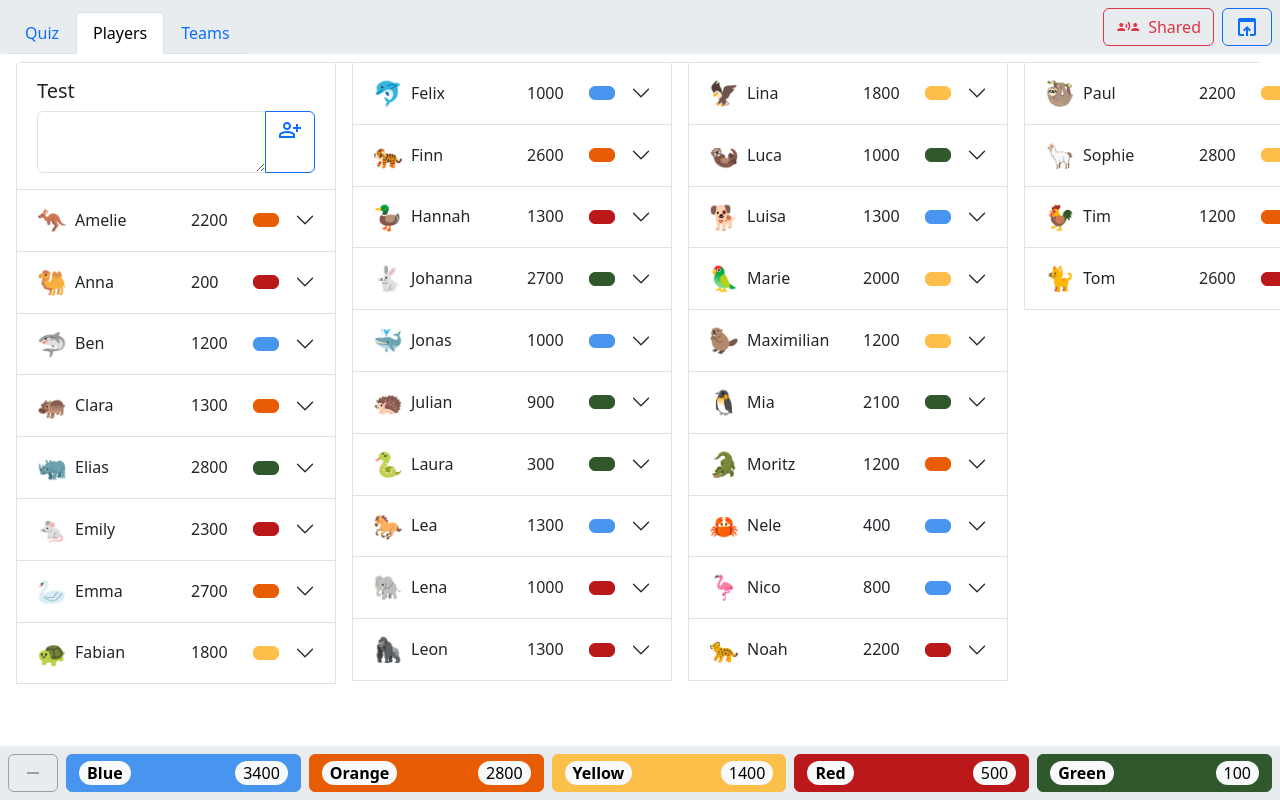
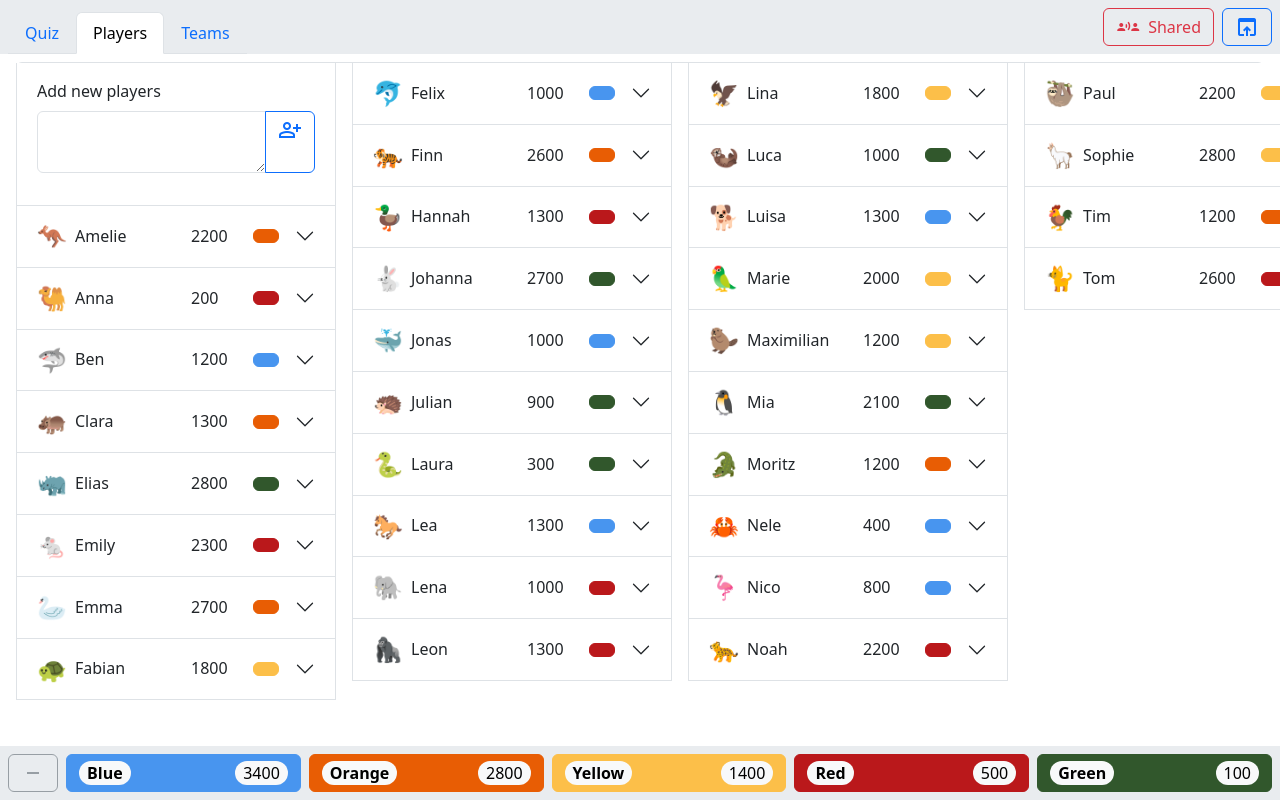
Before and after one commit to tdreja/single-page-quiz, a React (Vite) app: page / in a window 1280 px wide. Both pictures are taken after a click on the item "Players". Shown: the top 800 px of the page. Built offline with nearby package versions, Linux system fonts and the light colour scheme.

Commit message:
feat(Players): Rename add function

```diff
--- a/src/components/player/PlayerModerationView.tsx
+++ b/src/components/player/PlayerModerationView.tsx
@@ -56,7 +56,10 @@ export const PlayerModerationView = (): ReactElement | undefined => {
                 style={{ minWidth: '20rem' }}
             >
                 <div className="accordion-body">
-                    <h5>Test</h5>
+                    <div className="mb-3">
+                        <label htmlFor="add-new-players" className="form-label">
+                            {i18n.playerEditor.labelAdd}
+                        </label>
                         <div className="input-group">
                             <textarea
                                 className="form-control"
@@ -70,6 +73,7 @@ export const PlayerModerationView = (): ReactElement | undefined => {
                             >
                                 person_add
                             </span>
+                        </div>
                     </div>
                 </div>
             </div>
--- a/src/i18n/I18N.ts
+++ b/src/i18n/I18N.ts
@@ -20,6 +20,7 @@ export type TeamLabels = {
 };
 
 export interface PlayerEditor {
+    labelAdd: string,
     labelName: string,
     labelPoints: string,
     labelEmoji: string,
--- a/src/i18n/I18N_de.ts
+++ b/src/i18n/I18N_de.ts
@@ -27,6 +27,7 @@ export const i18n_de: Labels = {
         tooltipAdd: 'Spieler hinzufügen',
         tooltipSwitchTeam: 'Team wechseln',
         noTeam: 'Kein Team',
+        labelAdd: 'Neue Spieler hinzufügen',
         labelTeam: 'Team',
         labelName: 'Name',
         labelPoints: 'Punkte',
--- a/src/i18n/I18N_en.ts
+++ b/src/i18n/I18N_en.ts
@@ -27,6 +27,7 @@ export const i18n_en: Labels = {
         tooltipAdd: 'Add players',
         tooltipSwitchTeam: 'Team wechseln',
         noTeam: 'No team',
+        labelAdd: 'Add new players',
         labelTeam: 'Team',
         labelName: 'Name',
         labelPoints: 'Points',
```
Lines whose indentation alone changed are shown as unchanged.
